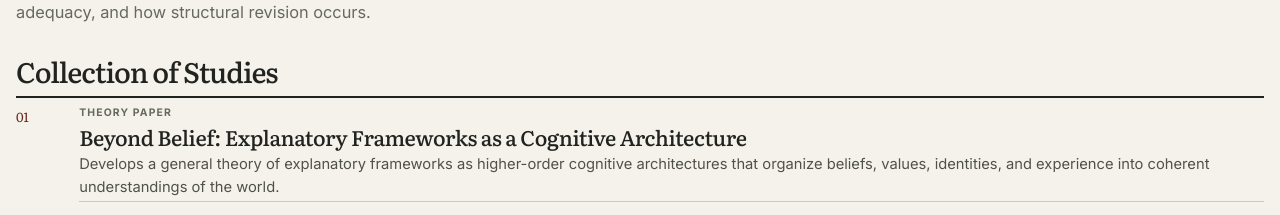
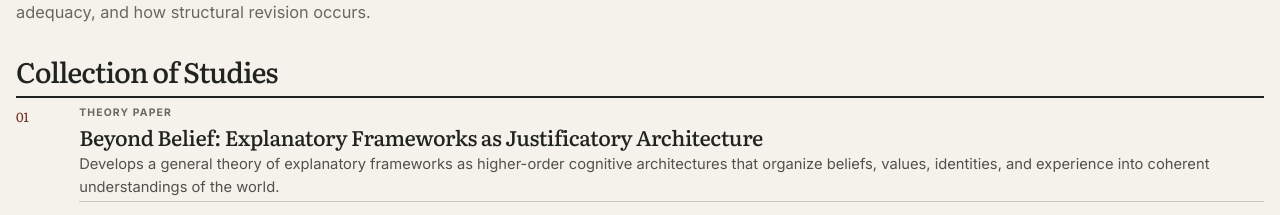
Before and after one commit to emilywest07/emily-west-website, a Next.js app: page /research in a window 1280 px wide. Shown: the part 2140-2355 px from the top of the page. Built offline with nearby package versions, Linux system fonts and the light colour scheme; no server answers.

Commit message:
Update Beyond Belief title

```diff
--- a/src/content/research.ts
+++ b/src/content/research.ts
@@ -61,7 +61,7 @@ export const researchClaims: ResearchClaim[] = [
     works: [
       {
         id: "beyond-belief",
-        title: "Beyond Belief: Explanatory Frameworks as a Cognitive Architecture",
+        title: "Beyond Belief: Explanatory Frameworks as Justificatory Architecture",
         status: "Theory Paper",
         description: "Develops a general theory of explanatory frameworks as higher-order cognitive architectures that organize beliefs, values, identities, and experience into coherent understandings of the world.",
         abstract: "Human beings do not merely accumulate beliefs. They organize beliefs, values, identities, and experiences into explanatory structures that allow them to make sense of themselves and the world. Although existing research offers powerful accounts of belief formation, cognitive organization, explanation, and belief revision, many approaches treat beliefs, narratives, or representations as the primary cognitive objects of interest. I argue that these phenomena are more fruitfully understood as components of higher-order explanatory frameworks: cognitive architectures that integrate diverse forms of information into coherent understandings and that are periodically reorganized as new experiences accumulate. The article develops a general theory of explanatory frameworks, identifies their defining properties, distinguishes them from related concepts, and advances a set of theoretical propositions concerning their organization, growth, and revision. Finally, I argue that recent advances in conversational elicitation provide empirical access to explanatory-framework organization and revision, allowing researchers to study these structures beyond what can be inferred from isolated beliefs or attitudes. Reconceptualizing human reasoning around explanatory frameworks offers a foundation for research on learning, judgment, belief revision, and political reasoning.",
```
